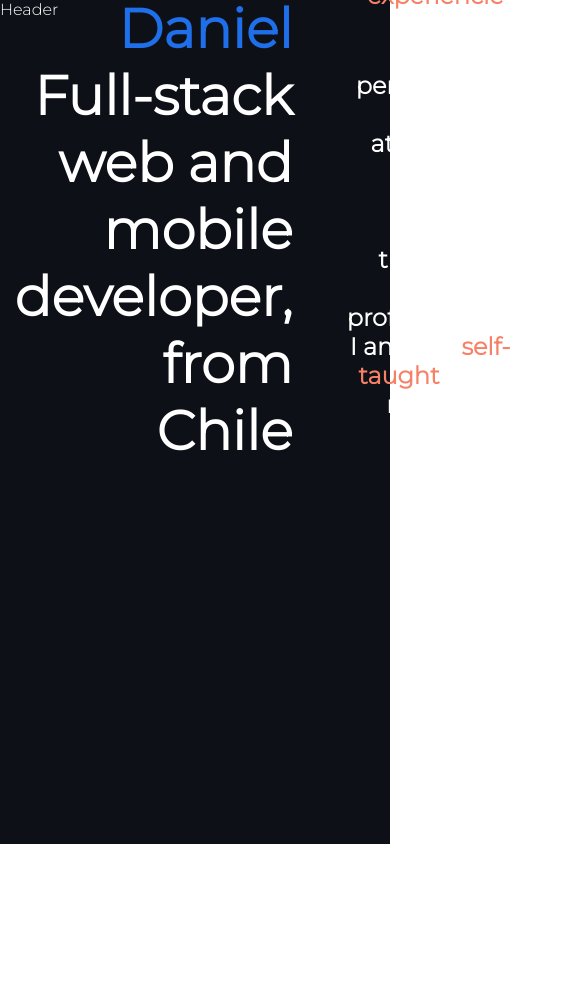
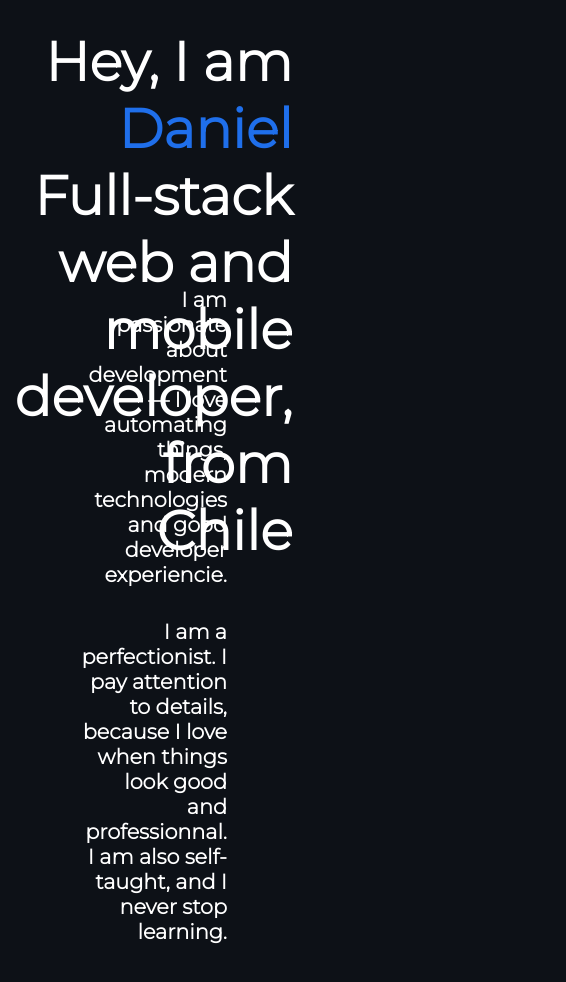
Before and after one commit to danieltadresu/try-app, a React (Create React App) app in the folder academy-web/: page / in a window 390 px wide. Shown: the top 982 px of the page, 566 px wide, since content can reach past the window. Before the commit the page ends 844 px from the top, so only its background shows below. Built offline with nearby package versions, Linux system fonts and the light colour scheme.

Commit message:
:sparkles: improve responsive styles and update main view

```diff
--- a/academy-web/src/App.js
+++ b/academy-web/src/App.js
@@ -4,7 +4,7 @@ function App() {
   return (
     <div className={classes.Body}>
       <header className={classes.Header}>
-        Header
+        {/* Header */}
       </header>
       <main className={classes.Main}>
         <div className={classes.Box}>
--- a/academy-web/src/App.module.css
+++ b/academy-web/src/App.module.css
@@ -1,11 +1,6 @@
 @import url('https://fonts.googleapis.com/css2?family=Montserrat:wght@300&display=swap');
 
-.Body {
-  background-color: #0d1117;
-  color: white;
-  height: 100vh;
-  font-family: 'Montserrat', sans-serif;
-}
+.Body {}
 
 /*** Header Content ***/
 .Header {
@@ -21,7 +16,7 @@
 }
 
 .Box {
-  height: 200px;
+  height: 300px;
   width: 50%;
   padding: 3rem;
   display: flex;
@@ -37,7 +32,7 @@
 }
 
 .SubTitle {
-  font-size: 1.5rem;
+  font-size: 1.3rem;
   margin: 1rem;
 }
 
@@ -47,6 +42,13 @@
 }
 
 .SubMarkdown {
-  color: #F78166;
+  color: white;
 }
 /*** End Main Content ***/
+
+@media screen and (max-width: 1048px) {
+  .Main {
+    display: flex;
+    flex-direction: column;
+  }
+}
--- a/academy-web/src/index.css
+++ b/academy-web/src/index.css
@@ -2,6 +2,11 @@ body {
   margin: 0;
   margin: 0;
   padding: 0;
+  background-color: #0d1117;
+  color: white;
+  height: 100%;
+  height: 100vh;
+  font-family: 'Montserrat', sans-serif;
 }
 
 p,
```
